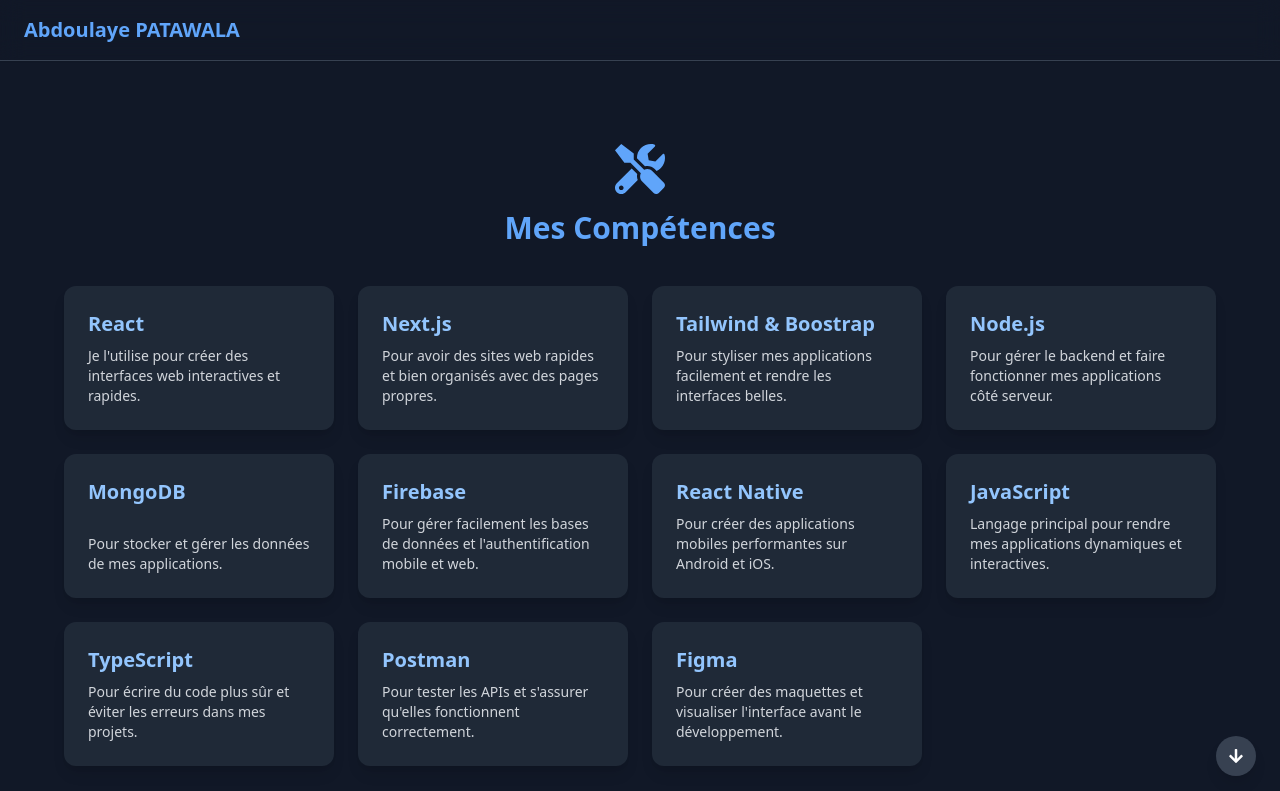
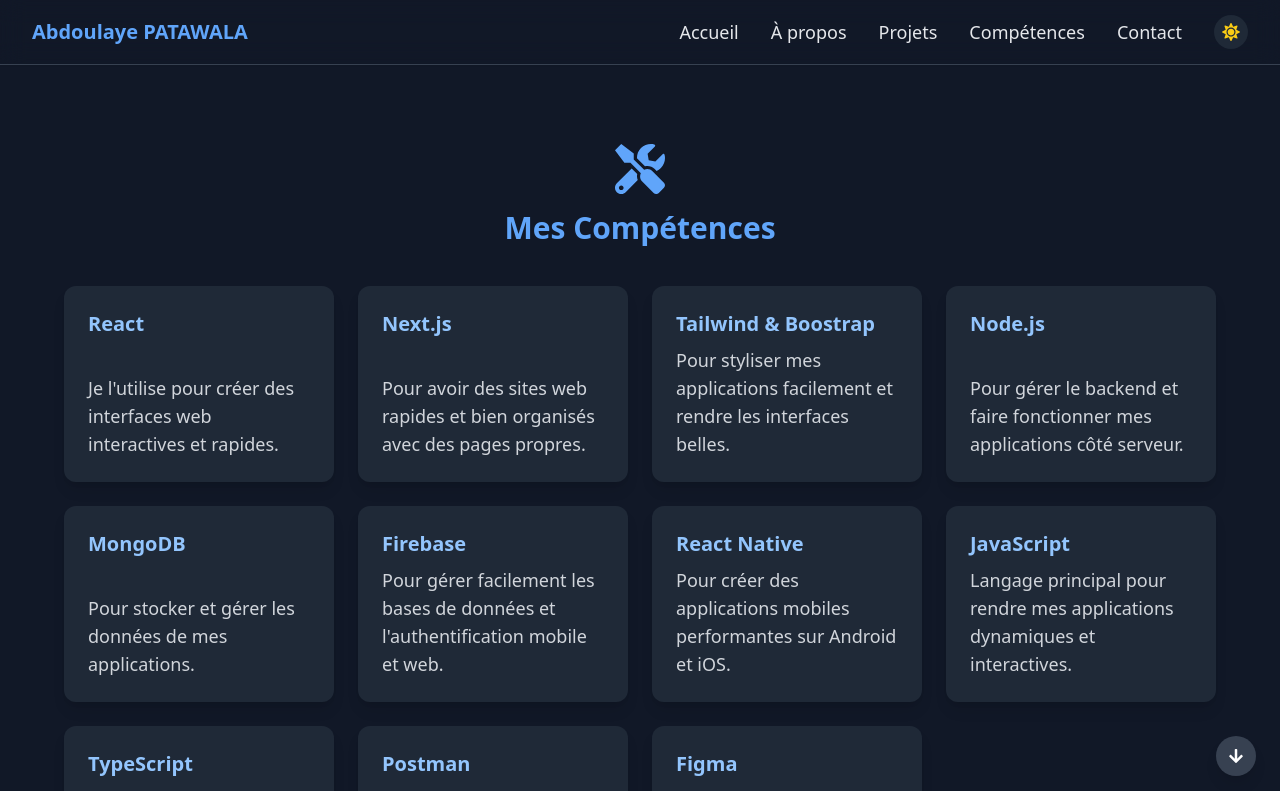
Before and after one commit to PATAWALA/myportfolio, a Next.js app: page /skills in a window 1280 px wide. Shown: the top 791 px of the page. Built offline with nearby package versions, Linux system fonts and the light colour scheme.

Commit message:
modif de la sidebar

```diff
--- a/src/app/about/page.tsx
+++ b/src/app/about/page.tsx
@@ -45,7 +45,7 @@
             Je suis <span className="font-semibold">Fullstack Developer</span> spécialisé en <span className="font-semibold">React, Next.js, Node.js</span> pour le web
             et <span className="font-semibold">React Native</span> pour le mobile.
           </p>
-          <p className="text-gray-700 dark:text-gray-300 text-lg leading-relaxed">
+          <p className="text-gray-700 dark:text-gray-300 text-lg sm:text-xl leading-relaxed">
             Passionné par le développement, je transforme vos idées en sites web modernes, applications mobiles intuitives et boutiques en ligne performantes.
             Je rends chaque étape claire et accessible, que vous soyez entreprise, indépendant ou porteur de projet.
           </p>
--- a/src/app/components/Navbar.tsx
+++ b/src/app/components/Navbar.tsx
@@ -10,29 +10,81 @@
   const { theme, toggleTheme } = useTheme()
   const [sidebarOpen, setSidebarOpen] = useState(false)
 
+  const links = [
+    { name: "Accueil", to: "home" },
+    { name: "À propos", to: "about" },
+    { name: "Projets", to: "projects" },
+    { name: "Compétences", to: "skills" },
+    { name: "Contact", to: "contact" },
+  ]
+
   return (
-    <nav className=" backdrop-blur-md shadow-sm fixed w-full z-50 border-b border-gray-200 dark:border-gray-700">
-      <div className="max-w-7xl mx-auto px-6 py-4 flex justify-between items-center">
+    <nav className="backdrop-blur-md shadow-sm fixed w-full z-50 border-b border-gray-200 dark:border-gray-700">
+      <div className="max-w-7xl mx-auto px-6  flex justify-between items-center md:h-16 h-16 px-8">
         {/* Logo */}
-        <div className="text-xl font-bold text-blue-600 dark:text-blue-400 cursor-pointer">
+        <div className="text-lg md:text-xl font-bold text-blue-600 dark:text-blue-400 cursor-pointer">
           <ScrollLink to="home" smooth duration={500} offset={-80} spy>
             Abdoulaye PATAWALA
           </ScrollLink>
         </div>
 
-        {/* Dark mode desktop */}
+        {/* Liens desktop */}
+        <div className="hidden md:flex items-center gap-8 text-lg font-medium">
+          {links.map((link, i) => (
+            <ScrollLink
+              key={i}
+              to={link.to}
+              smooth
+              duration={500}
+              offset={-80}
+              spy
+              activeClass={
+                theme === "light"
+                  ? "text-blue-600 border-b-2 border-blue-600"
+                  : "text-blue-400 border-b-2 border-blue-400"
+              }
+              className={`cursor-pointer transition ${
+                theme === "light"
+                  ? "text-gray-700 hover:text-blue-600"
+                  : "text-gray-200 hover:text-blue-400"
+              }`}
+            >
+              {link.name}
+            </ScrollLink>
+          ))}
+
+          {/* Dark mode bouton */}
+          <button
+            onClick={toggleTheme}
+            className="p-2 rounded-full bg-gray-100 dark:bg-gray-800 hover:scale-110 transition"
+          >
+            {theme === "light" ? (
+              <FaMoon className="text-gray-700" />
+            ) : (
+              <FaSun className="text-yellow-400" />
+            )}
+          </button>
+        </div>
+
+        {/* Boutons mobile */}
         <div className="flex md:hidden items-center gap-4">
           <button
             onClick={toggleTheme}
             className="p-2 rounded-full bg-gray-100 dark:bg-gray-800 hover:scale-110 transition"
           >
-            {theme === "light" ? <FaMoon className="text-gray-700" /> : <FaSun className="text-yellow-400" />}
+            {theme === "light" ? (
+              <FaMoon className="text-gray-700" />
+            ) : (
+              <FaSun className="text-yellow-400" />
+            )}
           </button>
+
+          {/* Hamburger */}
           <button
             onClick={() => setSidebarOpen(!sidebarOpen)}
             className="p-2 rounded-md bg-gray-400 dark:bg-gray-800 transition"
-  aria-label={sidebarOpen ? "Fermer le menu" : "Ouvrir le menu"} // décrit l’action
-  title={sidebarOpen ? "Fermer le menu" : "Ouvrir le menu"}      // info au survol
+            aria-label={sidebarOpen ? "Fermer le menu" : "Ouvrir le menu"}
+            title={sidebarOpen ? "Fermer le menu" : "Ouvrir le menu"}
           >
             <FaBars className="text-xl text-white" />
           </button>
--- a/src/app/contact/page.tsx
+++ b/src/app/contact/page.tsx
@@ -99,7 +99,7 @@
             onSubmit={handleSubmit}
             className="bg-white dark:bg-gray-900 p-8 rounded-xl shadow-lg flex flex-col gap-4"
           >
-            <p className="text-gray-600 dark:text-gray-300 mb-6 text-justify">
+            <p className="text-gray-600 dark:text-gray-300 mb-6 text-lg text-justify">
               Envoyez-moi un message en remplissant ce formulaire. N'hésitez pas à détailler vos projets ou besoins, cela m'aidera à vous répondre de façon personnalisée.
             </p>
 
--- a/src/app/skills/page.tsx
+++ b/src/app/skills/page.tsx
@@ -51,8 +51,8 @@
             animate={{ opacity: 1, y: 0 }}
             transition={{ delay: 0.1 * i, duration: 0.5 }}
           >
-            <h3 className="text-xl font-semibold text-blue-700 dark:text-blue-300 mb-2">{skill.name}</h3>
-            <p className="text-gray-700 dark:text-gray-300 text-sm">{skill.desc}</p>
+            <h3 className="font-semibold text-lg sm:text-xl text-blue-700 dark:text-blue-300 mb-2">{skill.name}</h3>
+            <p className="text-gray-700 dark:text-gray-300 text-lg">{skill.desc}</p>
           </motion.div>
         ))}
       </motion.div>
```
Lines whose indentation alone changed are shown as unchanged.
